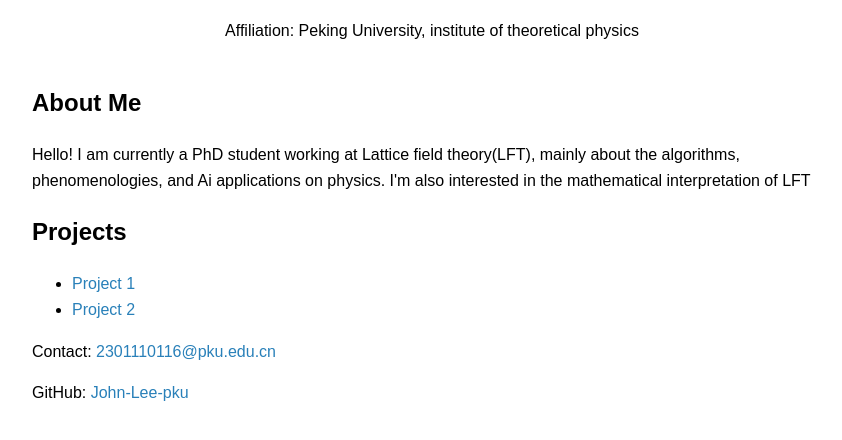
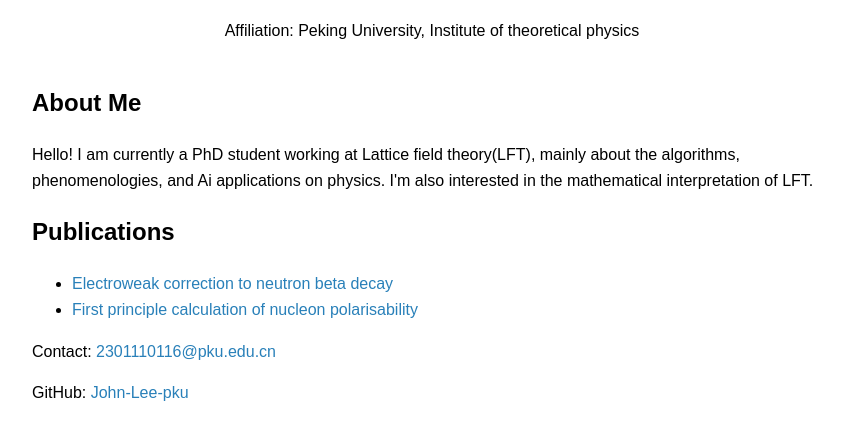
Before and after one commit to john-Lee-pku/John-Lee-pku.github.io, a plain HTML site: page index.html in a window 1280 px wide. Shown: the part 96-536 px from the top of the page, without its empty margins (208-1050 px from the left). Drawn offline with Linux system fonts and the light colour scheme.

Commit message:
Refined website

```diff
--- a/index.html
+++ b/index.html
@@ -8,19 +8,19 @@
 <body>
   <header>
     <h1>Zhaolong Zhang</h1>
-    <p>Affiliation: Peking University, institute of theoretical physics</p>
+    <p>Affiliation: Peking University, Institute of theoretical physics</p>
   </header>
 
   <section id="about">
     <h2>About Me</h2>
-    <p>Hello! I am currently a PhD student working at Lattice field theory(LFT), mainly about the algorithms, phenomenologies, and Ai applications on physics. I'm also interested in the mathematical interpretation of LFT</p>
+    <p>Hello! I am currently a PhD student working at Lattice field theory(LFT), mainly about the algorithms, phenomenologies, and Ai applications on physics. I'm also interested in the mathematical interpretation of LFT.</p>
   </section>
 
   <section id="projects">
-    <h2>Projects</h2>
+    <h2>Publications</h2>
     <ul>
-      <li><a href="https://github.com/John-Lee-pku/project1">Project 1</a></li>
-      <li><a href="https://github.com/John-Lee-pku/project2">Project 2</a></li>
+      <li><a href="https://journals.aps.org/prl/abstract/10.1103/PhysRevLett.132.191901">Electroweak correction to neutron beta decay</a></li>
+      <li><a href="https://journals.aps.org/prl/abstract/10.1103/PhysRevLett.133.141901">First principle calculation of nucleon polarisability</a></li>
     </ul>
   </section>
 
```
